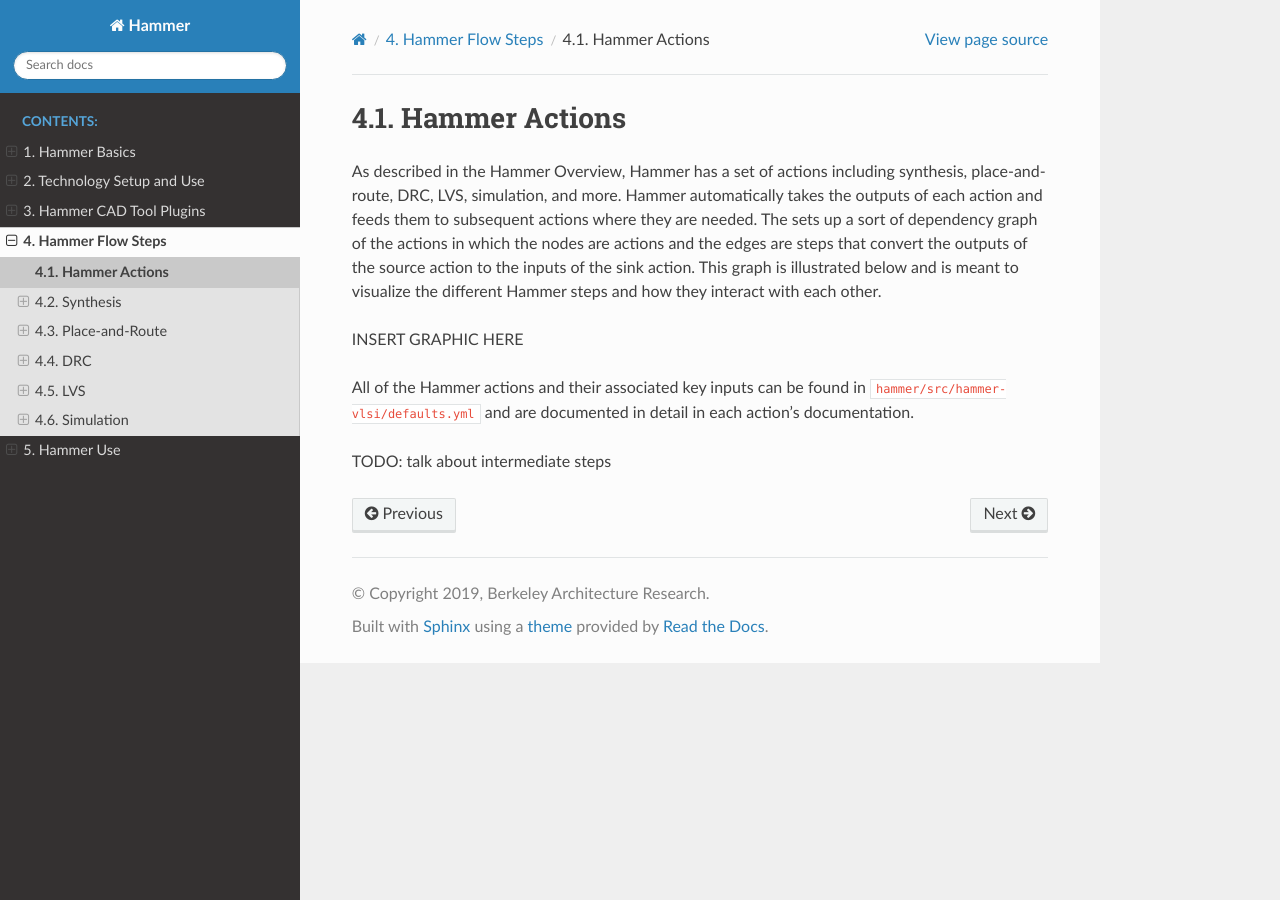
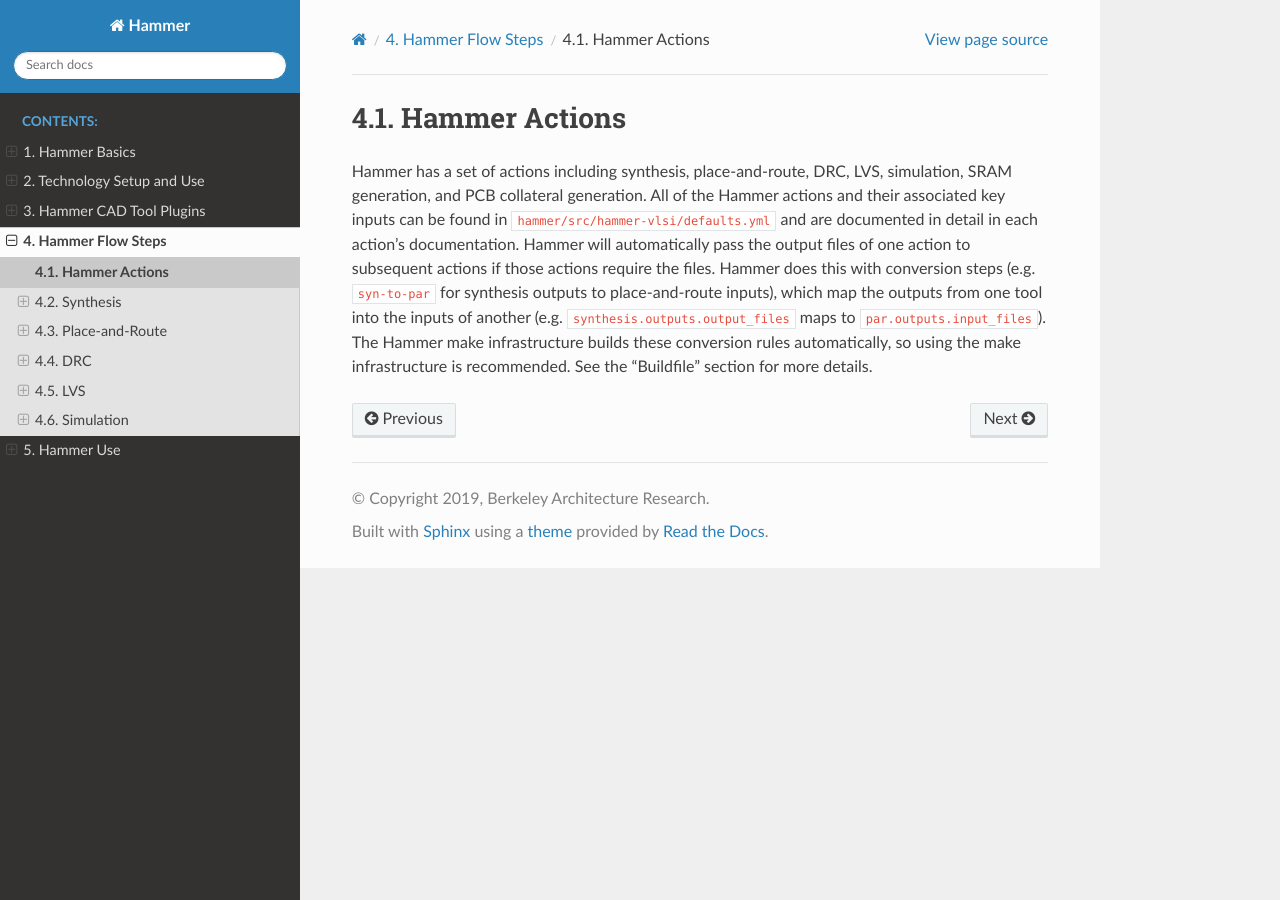
Before and after one commit to ucb-bar/hammer, a Sphinx documentation site: the page built from doc/Hammer-Flow/Hammer-Actions.rst, in a window 1280 px wide. Built offline with Sphinx 7.4.7 and the Read the Docs theme 2.0.0, drawn with Linux system fonts in a browser that asks for light colours; pages that are not in the unit, such as notebooks, are missing from menus.

Commit message:
nitpicks 3

```diff
--- a/doc/Hammer-Flow/Hammer-Actions.rst
+++ b/doc/Hammer-Flow/Hammer-Actions.rst
@@ -1,11 +1,9 @@
 Hammer Actions
 ===================================
 
-As described in the Hammer Overview, Hammer has a set of actions including synthesis, place-and-route, DRC, LVS, simulation, and more. Hammer automatically takes the outputs of each action and feeds them to subsequent actions where they are needed. The sets up a sort of dependency graph of the actions in which the nodes are actions and the edges are steps that convert the outputs of the source action to the inputs of the sink action.  This graph is illustrated below and is meant to visualize
-the different Hammer steps and how they interact with each other.
-
-INSERT GRAPHIC HERE
-
+Hammer has a set of actions including synthesis, place-and-route, DRC, LVS, simulation, SRAM generation, and PCB collateral generation.
 All of the Hammer actions and their associated key inputs can be found in ``hammer/src/hammer-vlsi/defaults.yml`` and are documented in detail in each action's documentation.
-
-TODO: talk about intermediate steps
+Hammer will automatically pass the output files of one action to subsequent actions if those actions require the files.
+Hammer does this with conversion steps (e.g. ``syn-to-par`` for synthesis outputs to place-and-route inputs), which map the outputs from one tool into the inputs of another (e.g. ``synthesis.outputs.output_files`` maps to ``par.outputs.input_files``).
+The Hammer make infrastructure builds these conversion rules automatically, so using the make infrastructure is recommended.
+See the "Buildfile" section for more details.
```
